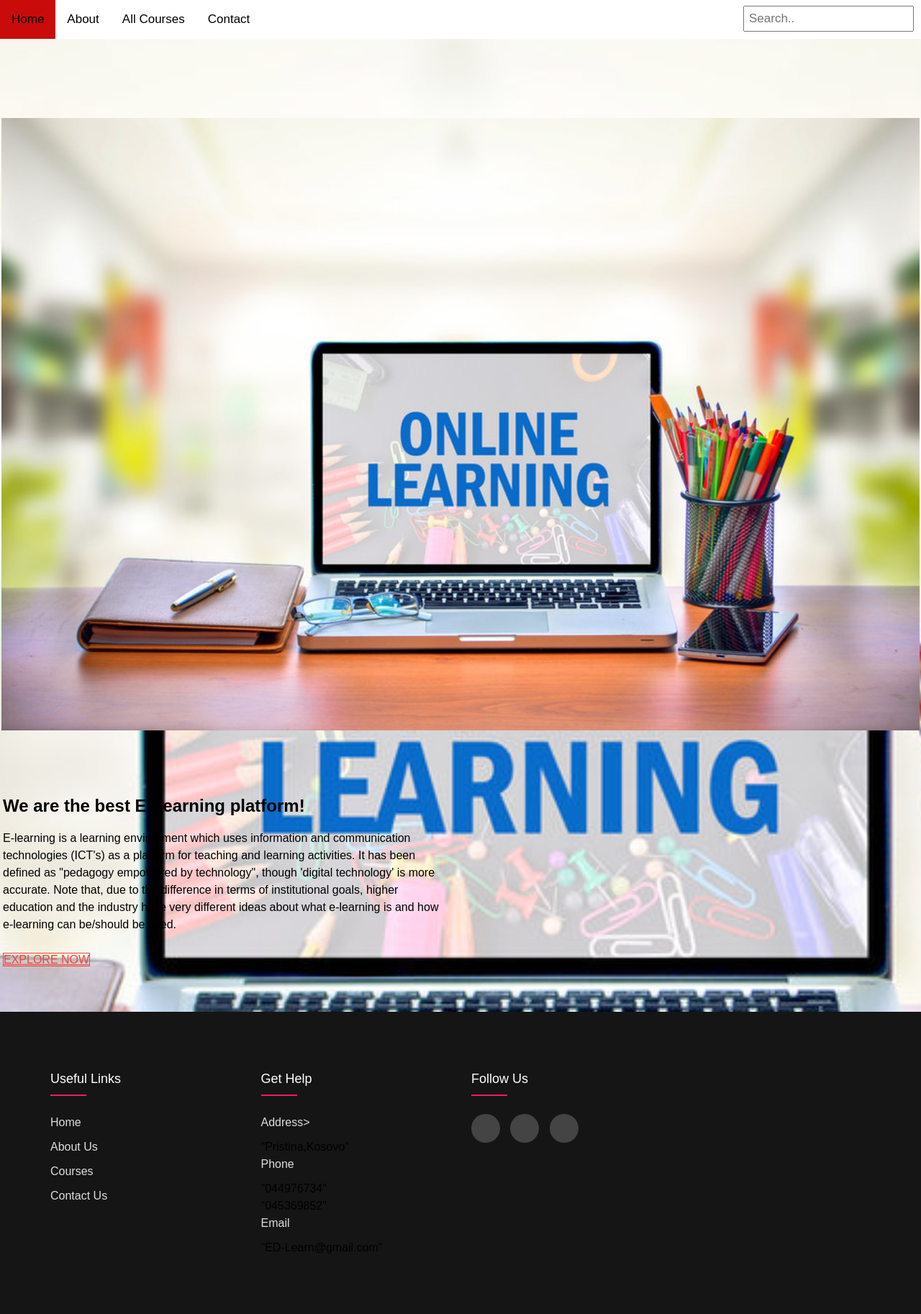
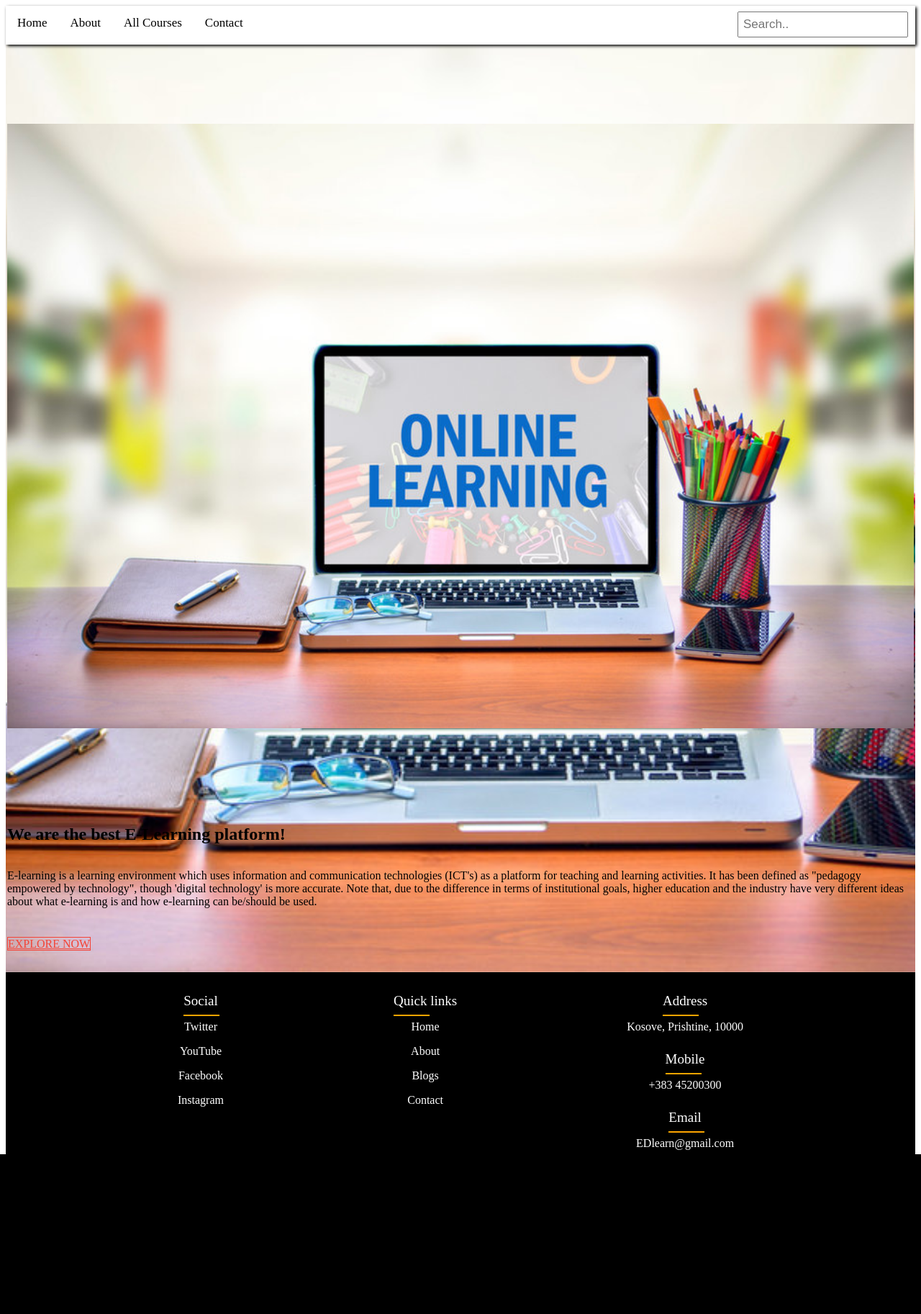
Before and after one commit to EdinaBajraktari/PROJEKTI, a PHP site: page /about.html in a window 1280 px wide. Shown: the whole page at 72% size. After the commit the page ends 1604 px from the top, so only its background shows below. Run offline with PHP 8.4, Linux system fonts and the light colour scheme.

Commit message:
about
ndryshime

```diff
--- a/about.html
+++ b/about.html
@@ -26,6 +26,8 @@
     <section class="about-us">
         <div class="about-col">
             <img src="image3.jpg" alt="foto3">
+            </div>
+
         <div class="row" >
           <div class="about-col" >
             <h1>We are the best E-Learning platform!</h1>
@@ -41,39 +43,44 @@
 
 
     <!--foter-->
+    <footer>
+        <div class="content">
+        <div class="social-media">
+            <h4>Social</h4>
+            <p>
+              <a><i class="fab fa-twitter"></i>  Twitter</a>
+            </p>
+            <p>
+            <a><i class="fab fa-youtube"></i>  YouTube</a>
+            </p>
+            <p>
+           <a><i class="fab fa-facebook-f"></i>  Facebook</a>
+            </p>
+            <p>
+          <a>  <i class="fab fa-instagram"></i>   Instagram</a>
+            </p>
+          </div>
 
-    <body>
-        <footer class="footer">
-            <div class="container row">
-                <div class="footer-col">
-                    <h4>Useful links</h4>
-                    <ul>
-                        <li><a href="#">Home</a></li>
-                        <li><a href="#">About us</a></li>
-                        <li><a href="#">Courses</a></li>
-                        <li><a href="#">Contact us</a></li>
-                    </ul>
-                </div>
-                <div class="footer-col">
-                    <h4>get help</h4>
-                    <ul>
-                        <li><a href="#">Address></a></li>
-                        <p>"Pristina,Kosovo"</p>
-                        <li><a href="#">Phone</a></li>
-                        <p>"044976734"</p>
-                        <p>"045369852"</p>
-                        <li><a href="#">Email</a></li>
-                        <p>"ED-Learn@gmail.com"</p>
-                    </ul>
-                </div>
-                <div class="footer-col">
-                    <h4>Follow us</h4>
-                    <div class="social-links">
-                        <a href="#"><i class="fcbicon.webp"></i></a>
-                        <a href="#"><i class="instaicon.webp"></i></a>
-                        <a href="#"><i class="youtubeicon.webp"></i></a>
-                    </div>
-                </div>
-            </div>
+          <div class="links">
+            <h4>Quick links</h4>
+
+            <p><a>Home</a></p>
+            <p><a>About</a></p>
+            <p><a>Blogs</a></p>
+            <p><a>Contact</a></p>
+
+          </div>
+
+          <div class="info">
+            <h4 class="address">Address</h4>
+            <p><a><!--<i class="fab fa-location"></i>-->
+                Kosove, Prishtine, 10000</a>
+            </p>
+            <h4 class="mobile">Mobile</h4>
+            <p><a><!--<i class="fab fa-phone"></i>-->+383 45200300</a></p>
+            <h4 class="mail">Email</h4>
+            <p><a><!--<i class="fab fa-envelope"></i>-->EDlearn@gmail.com</a></p>
+          </div>
+        </div>
         </footer>
     </body>
--- a/aboutstyle.css
+++ b/aboutstyle.css
@@ -10,7 +10,7 @@ header{
 	overflow: hidden;
 	background-color: #ffffff;
 	align-items: center;
-  /*  box-shadow: 2px 2px 4px;*/
+   box-shadow: 2px 2px 4px;
   }
 
   .nav a {
@@ -81,25 +81,11 @@ header{
   }
   /*--About us-->*/
 
-  .sub-header {
-	height: 50vh;
-	width: 100%;
-	/*background-image: linear-gradient(rgba(4, 9, 30, 0.7), rgba(4, 9, 30, 0.7)),
-	  url(image3.jpg);*/
-	/*background-position: center;
-	background-size: cover;*/
-	text-align: center;
-	color: #fff;
-  }
-  .sub-header h1 {
-	margin-top: 50px;
-  }
   .about-us img {
 	width: 80%;
 	margin: auto;
 	padding-top: 80px;
 	padding-bottom: 50px;
-	background-repeat: no-repeat;
   }
   .about-col {
 	flex-basis: 48%;
@@ -123,113 +109,87 @@ header{
 	color: #fff;
   }
 
+
   /*----foter---*/
 
-*,
-*::before,
-*::after {
-	box-sizing: border-box;
-}
+  footer {
+	background-color: black;
+	color: #fefefe;
+	position: absolute;
+	width: 100%;
 
-* {
-	margin: 0;
-	padding: 0;
-}
 
-body {
-	line-height: 1.5;
-	font-family: 'Poppins', sans-serif;
-}
+  }
+  footer .content {
+	display: flex;
+	flex-direction: row;
+	justify-content: space-evenly;
+	margin: 3px;
+  }
 
-.footer {
-	background-color: #151515;
-	padding: 80px 0;
-}
+  footer .content p {
+	margin-bottom: 3px;
+  }
 
-.container {
-	max-width: 1170px;
-	margin: auto;
-}
-
-.row {
-	display: flex;
-	flex-wrap: wrap;
-}
-
-ul {
-	list-style: none;
-}
-
-.footer-col {
-	width: 25%;
-	padding: 0 15px;
-}
-
-.footer-col h4 {
+  footer .content a {
+	text-decoration: none;
+	color: #fefefe;
+  }
+  footer h4{
 	font-size: 18px;
-	color: #FFF;
-	text-transform: capitalize;
-	margin-bottom: 35px;
 	font-weight: 500;
 	position: relative;
-}
+	color: #fff;
+	margin-bottom: 35px;
+	position: relative;
+  }
+  footer h4::before{
+	content: '';
+	position: absolute;
+	bottom: -10px;
+	background: orange;
+	height: 2px;
+	box-sizing: border-box;
+	width: 50px;
+  }
 
-.footer-col h4::before {
-	content: "";
-	position: absolute;
-	left: 0;
-	bottom: -10px;
-	background-color: #E91E63;
-	width: 50px;
-	height: 2px;
-}
+  footer .content a:hover {
+	border-bottom: 1px solid #971717;
+  }
 
-.footer-col ul li:not(:last-child) {
-	margin-bottom: 10px;
-}
+  footer .content h4 {
+	margin-bottom: 5px;
+	font-size: 19px;
+  }
 
-.footer-col ul li a {
-	color: #DDD;
-	display: block;
-	font-size: 1rem;
-	font-weight: 300;
-	text-transform: capitalize;
-	text-decoration: none;
-	transition: all 0.3s ease;
-}
+  footer {
+	text-align: center;
+	margin-bottom: 2rem;
+  }
 
-.footer-col ul li a:hover {
-	color: #FFF;
-	padding-left: 7px;
-}
 
-.footer-col .social-links a {
-	color: #FFF;
-	background-color: rgba(255, 255, 255, 0.2);
-	display: inline-block;
-	height: 40px;
-	width: 40px;
-	border-radius: 50%;
-	text-align: center;
-	margin: 0 10px 10px 0;
-	line-height: 40px;
-	transition: all 0.5s ease;
-}
 
-.footer-col .social-links a:hover {
-	color: #151515;
-	background-color: #FFF;
-}
+  @media (max-width: 767px) {
+	footer .content {
+	  display: flex;
+	  flex-direction: column;
+	  font-size: 14px;
+	}
 
-@media(max-width: 767px) {
-	.footer-col {
-		width: 50%;
-		margin-bottom: 30px;
+	footer {
+	  position: unset;
 	}
-}
+  }
 
-@media(max-width: 574px) {
-	.footer-col {
-		width: 100%;
+  @media (min-width: 768px) and (max-width: 1024px) {
+	footer .content,
+	footer {
+	  font-size: 14px;
 	}
-}
+  }
+
+  @media (orientation: landscape) and (max-height: 500px) {
+	footer {
+	  position: unset;
+	}
+  }
```
